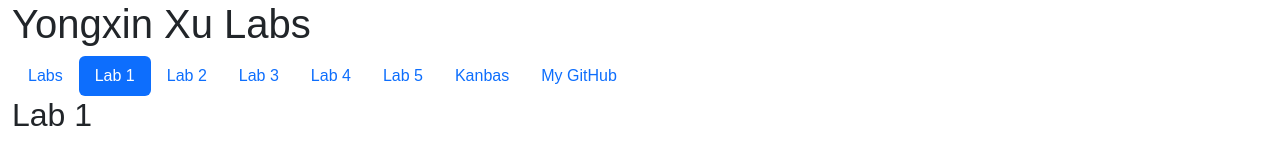
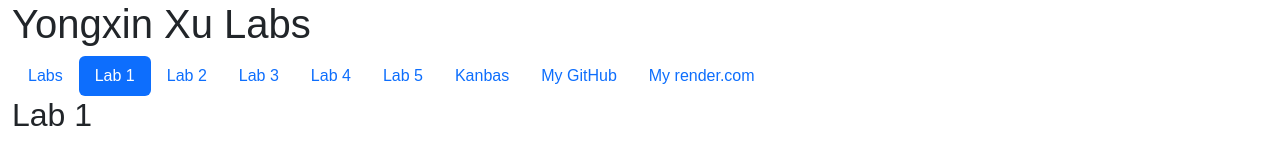
Before and after one commit to yxlxu/kanbas-react-web-app, a React (Create React App) app: page /#/Labs/Lab1 in a window 1280 px wide. Shown: the top 146 px of the page. Built offline with nearby package versions, Linux system fonts and the light colour scheme.

Commit message:
add render link

```diff
--- a/src/Labs/TOC.tsx
+++ b/src/Labs/TOC.tsx
@@ -49,6 +49,11 @@ export default function TOC() {
           My GitHub
         </a>
       </li>
+      <li className="nav-item">
+        <a id="wd-k" href="https://kanbas-node-server-app-tt5v.onrender.com" className="nav-link">
+          My render.com
+        </a>
+      </li>
     </ul>
   );
 }
```
